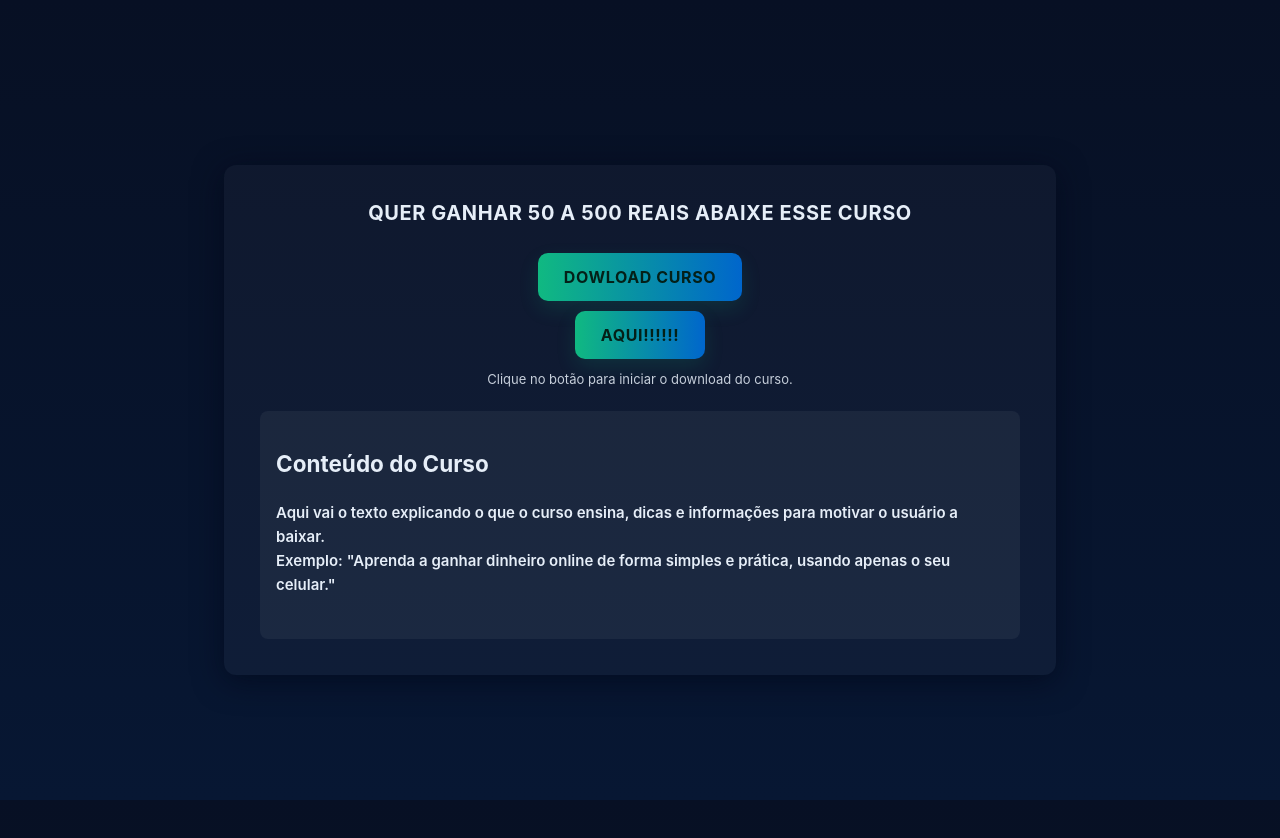
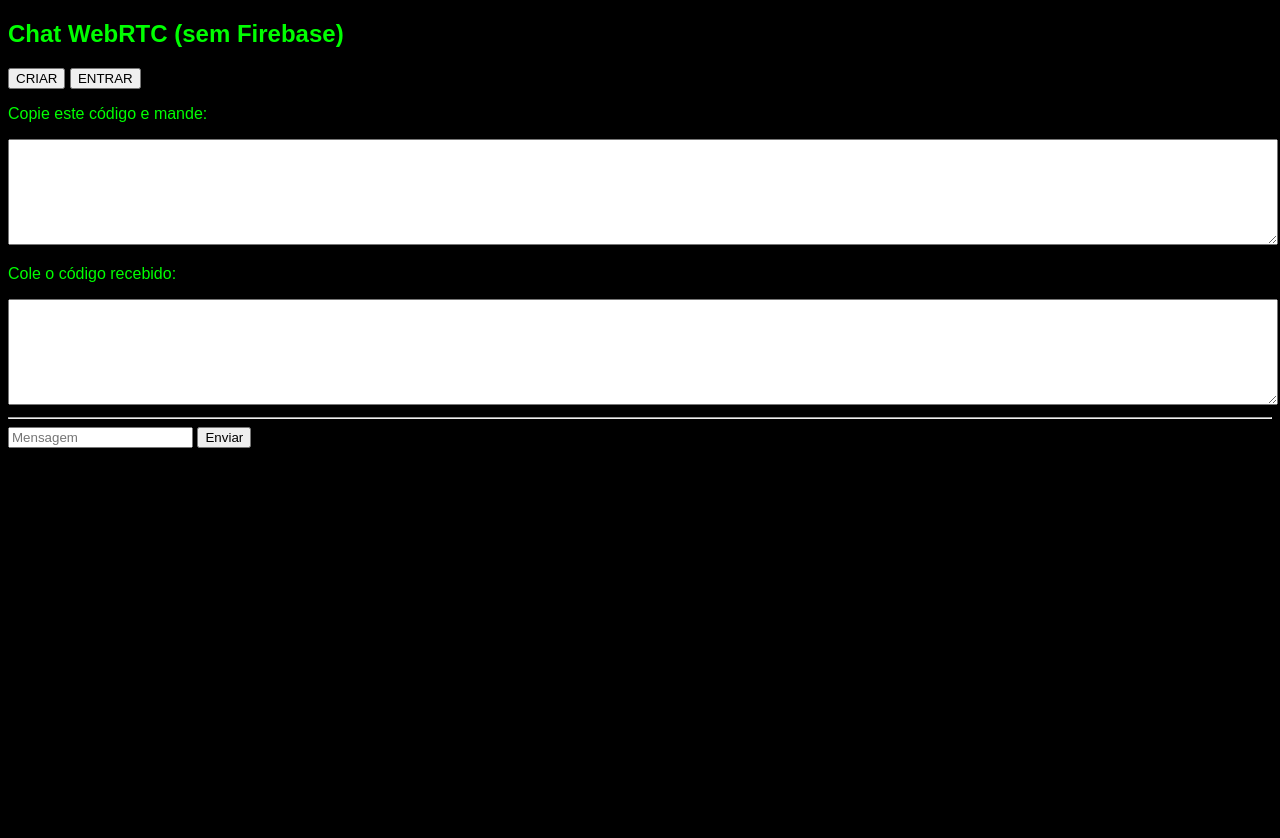
Before and after one commit to vidct/dinheirofacil, a plain HTML site: page index.html in a window 1280 px wide. After the commit the page ends 800 px from the top, so only its background shows below. Drawn offline with Linux system fonts and the light colour scheme.

Commit message:
Update index.html

```diff
--- a/index.html
+++ b/index.html
@@ -1,36 +1,97 @@
-<!doctype html>
-<html lang="pt-BR">
+<!DOCTYPE html>
+<html>
 <head>
-  <meta charset="utf-8">
-  <meta name="viewport" content="width=device-width, initial-scale=1">
-  <title>Download Curso</title>
-  <style>
-    :root{--bg:#0f1724;--card:#0b1220;--accent:#10b981;--text:#e6eef8}
-    html,body{height:100%;margin:0;font-family:Inter, system-ui, -apple-system, "Segoe UI", Roboto, "Helvetica Neue", Arial}
-    body{background:linear-gradient(180deg,#071024 0%, #071733 100%);color:var(--text);display:flex;align-items:center;justify-content:center;padding:20px}
-    .card{background:rgba(255,255,255,0.03);padding:36px;border-radius:12px;box-shadow:0 6px 30px rgba(2,6,23,0.6);max-width:760px;width:100%;text-align:center}
-    h1{margin:0 0 18px;font-size:18px;letter-spacing:0.6px}
-    p{margin:0 0 26px;font-weight:600}
-    .download-btn,.link-btn{display:inline-block;padding:14px 26px;border-radius:10px;text-decoration:none;font-weight:700;letter-spacing:0.6px;background:linear-gradient(90deg,var(--accent),#06c);color:#042018;box-shadow:0 8px 20px rgba(16,185,129,0.14);transition:transform .14s ease,box-shadow .14s ease;margin-top:10px}
-    .download-btn:active,.link-btn:active{transform:translateY(1px)}
-    .small{font-size:13px;opacity:0.85;margin-top:12px}
-    .curso-texto{margin-top:24px;text-align:left;background:rgba(255,255,255,0.05);padding:16px;border-radius:8px;font-size:15px;line-height:1.6}
-    @media(min-width:700px){h1{font-size:20px}}
-  </style>
+<meta charset="utf-8">
+<title>Chat WebRTC Simples</title>
+
+<style>
+body {
+  background: #000;
+  color: #0f0;
+  font-family: sans-serif;
+}
+textarea { width: 100%; height: 100px; }
+</style>
 </head>
+
 <body>
-  <div class="card" role="region" aria-label="Download do curso">
-    <h1>QUER GANHAR 50 A 500 REAIS ABAIXE ESSE CURSO</h1>
-    <a class="download-btn" href="curso.txt" download="curso.txt" id="downloadBtn">DOWLOAD CURSO</a>
-    <br>
-    <a class="link-btn" href="https://encurta.net/ref/113784756542738934987" target="_blank">AQUI!!!!!!</a>
-    <div class="small">Clique no botão para iniciar o download do curso.</div>
-    <!-- Aqui você pode colocar o texto do curso -->
-    <div class="curso-texto">
-      <h2>Conteúdo do Curso</h2>
-      <p>Aqui vai o texto explicando o que o curso ensina, dicas e informações para motivar o usuário a baixar. <br>
-      Exemplo: "Aprenda a ganhar dinheiro online de forma simples e prática, usando apenas o seu celular."</p>
-    </div>
-  </div>
+
+<h2>Chat WebRTC (sem Firebase)</h2>
+
+<button onclick="criar()">CRIAR</button>
+<button onclick="entrar()">ENTRAR</button>
+
+<p>Copie este código e mande:</p>
+<textarea id="local"></textarea>
+
+<p>Cole o código recebido:</p>
+<textarea id="remoto"></textarea>
+
+<hr>
+
+<div id="incomingMessages"></div>
+
+<input id="messageBox" placeholder="Mensagem">
+<button id="sendButton">Enviar</button>
+
+<script>
+// ===== INÍCIO DO CÓDIGO WEBRTC =====
+
+let pc;
+let canal;
+
+// cria conexão
+function criar() {
+
+  pc = new RTCPeerConnection();
+
+  canal = pc.createDataChannel("chat");
+
+  canal.onmessage = e => {
+    incomingMessages.innerHTML += e.data + "<br>";
+  };
+
+  pc.onicecandidate = e => {
+    if (!e.candidate) {
+      local.value = JSON.stringify(pc.localDescription);
+    }
+  };
+
+  pc.createOffer().then(o => pc.setLocalDescription(o));
+}
+
+// entra na conexão
+function entrar() {
+
+  pc = new RTCPeerConnection();
+
+  pc.ondatachannel = e => {
+    canal = e.channel;
+    canal.onmessage = ev => {
+      incomingMessages.innerHTML += ev.data + "<br>";
+    };
+  };
+
+  pc.onicecandidate = e => {
+    if (!e.candidate) {
+      local.value = JSON.stringify(pc.localDescription);
+    }
+  };
+
+  const offer = JSON.parse(remoto.value);
+  pc.setRemoteDescription(offer);
+
+  pc.createAnswer().then(a => pc.setLocalDescription(a));
+}
+
+// envia mensagem
+sendButton.onclick = () => {
+  canal.send(messageBox.value);
+  messageBox.value = "";
+};
+
+// ===== FIM DO CÓDIGO WEBRTC =====
+</script>
+
 </body>
 </html>
```
